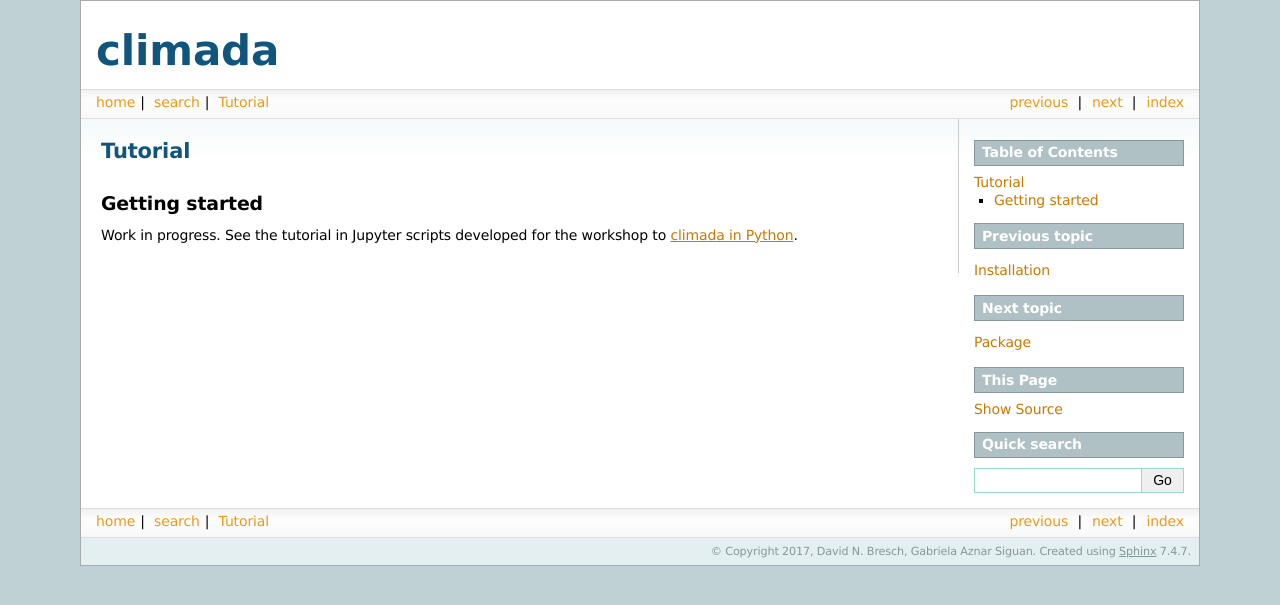
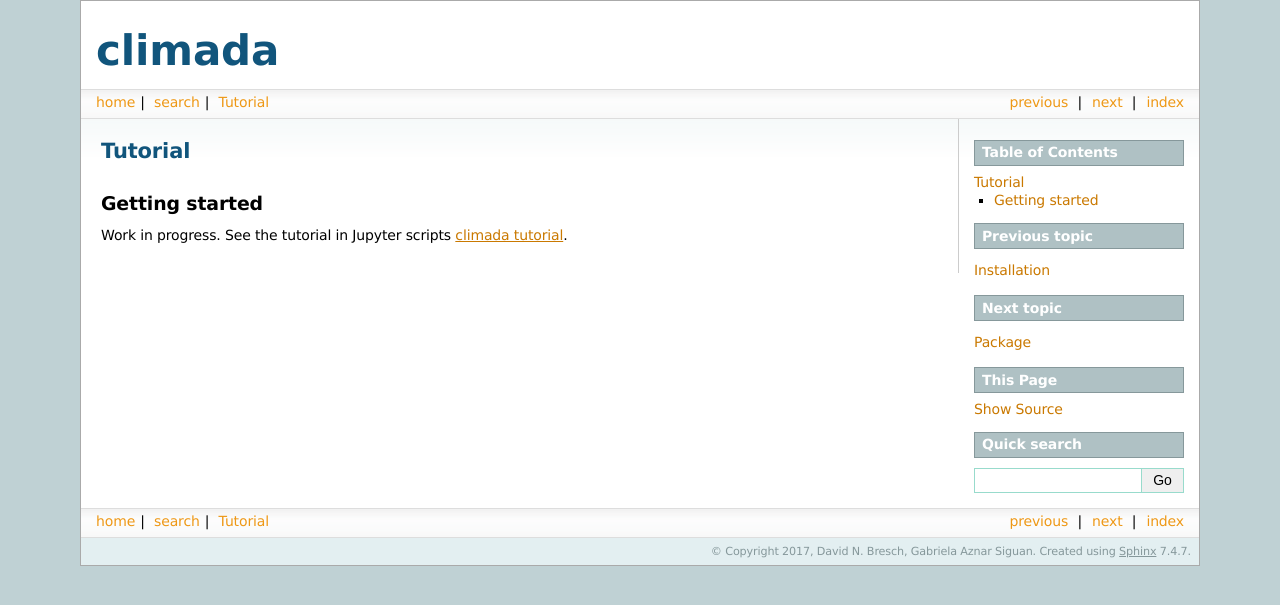
Before and after one commit to olivermarchand/climada_python, a Sphinx documentation site: the page built from doc/source/tutorial.rst, in a window 1280 px wide. Shown: the top 605 px of the page. Built offline with Sphinx 7.4.7, drawn with Linux system fonts in a browser that asks for light colours.

Commit message:
link to tutorial

```diff
--- a/doc/source/tutorial.rst
+++ b/doc/source/tutorial.rst
@@ -4,4 +4,4 @@ Tutorial
 Getting started
 ---------------
 
-Work in progress. See the tutorial in Jupyter scripts developed for the workshop to `climada in Python <https://github.com/davidnbresch/climada_python/tree/master/script/workshop_I>`_.
+Work in progress. See the tutorial in Jupyter scripts `climada tutorial <https://github.com/davidnbresch/climada_python/tree/master/script/tutorial>`_.
```
Also changed, not shown: README.md (+1 -1 lines).
